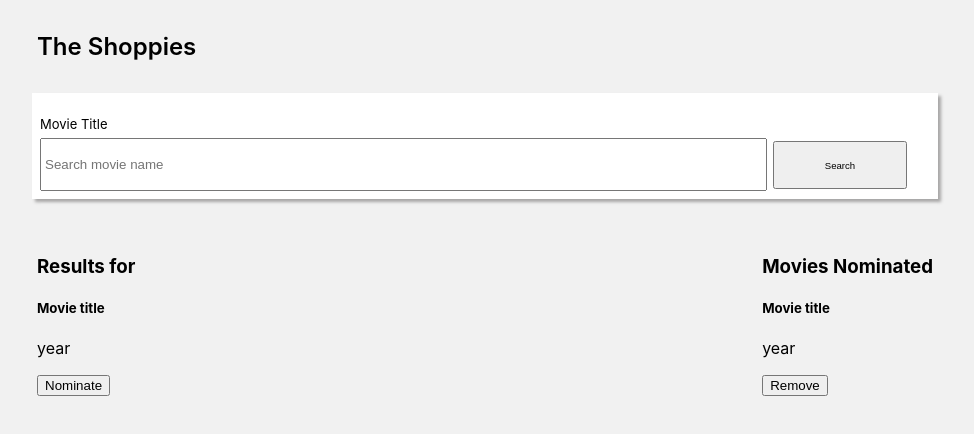
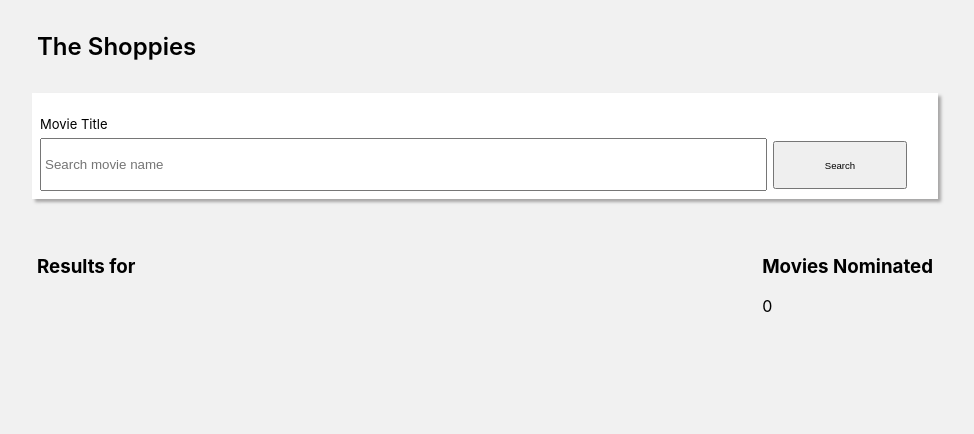
Before and after one commit to samynaj/Movie-App, a React (Create React App) app: page / in a window 1280 px wide. Shown: the top 434 px of the page, without its empty margins (155-1129 px from the left). Built offline with nearby package versions, Linux system fonts and the light colour scheme.

Commit message:
worked on the nominate function

```diff
--- a/src/App.js
+++ b/src/App.js
@@ -1,36 +1,65 @@
-import React, { useState, useEffect} from 'react'
+import React, { useState} from 'react'
 import './App.css';
 
 function App() {
+  const [state, setState] = useState({search: "", result: {}, disabled: []});
+  const [nominate, setNominate] = useState([])
 
 
+  const handleChange = (event) => {
+    setState({...state, search: event.target.value});
+  };
+  const handleClick = async (event) => {
+    event.preventDefault();
+    const res = await fetch(`http://www.omdbapi.com/?i=tt3896198&apikey=${process.env.REACT_APP_API_KEY}&s=${state.search}`)
+    const data = await res.json();
+    setState({...state, result: data, disabled: new Array(data.Search.length).fill(false)})
+  };
+  const handleNominate = (idx) => {
+    setNominate([...nominate, state.result.Search[idx]]);
+    setState(state => {
+      const disablebtns = [...state.disabled];
+      disablebtns[idx] = true;
+      return {
+        ...state,
+        disabled: disablebtns
+      }
+    })
+    console.log(idx)
+    console.log(nominate)
+  }
   return (
     <div className="app">
       <h1 className="app-header">The Shoppies</h1>
       <div className="app-search">
         <form className="app-search-form">
           <label className="app-search-form-label">Movie Title</label>
-          <input className="app-search-form-input" type="text" placeholder="Search movie name" />
-          <button className="app-search-form-button" type="submit">Search</button>
+          <input className="app-search-form-input" type="text" placeholder="Search movie name" onChange={handleChange}/>
+          <button className="app-search-form-button" type="button" onClick={handleClick}>Search</button>
         </form>
       </div>
       <div className="app-body">
         <div className="app-body-cardlist">
-          <h3>Results for</h3>
-          <div className="app-body-cardlist-card">
-            <h5>Movie title</h5>
-            <p>year</p>
-            <button>Nominate</button>
+          <h3>Results for {state.search}</h3>
+          {state.result.Search && state.result.Search.map((x, idx) => (
+            <div className="app-body-cardlist-card" key={idx}>
+              <h5>{x.Title}</h5>
+              <p>{x.Year}</p>
+              <button disabled={state.disabled[idx]} onClick={() => handleNominate(idx)}>Nominate</button>
           </div>
+          ))}
         </div>
         <div className="app-body-nominate">
           <h3>Movies Nominated</h3>
-          <div>
-            <h5>Movie title</h5>
-            <p>year</p>
-            <button>Remove</button>
-          </div>
-
+          {
+           nominate.length && nominate.map(y => (
+              <div>
+                <h5>{y.Title}</h5>
+                <p>{y.Year}</p>
+                <button>Remove</button>
+              </div>
+            ))
+          }
         </div>
       </div>
     </div>
```
